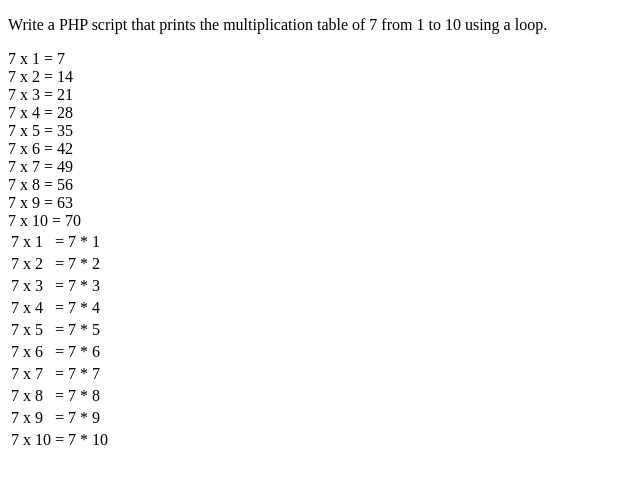
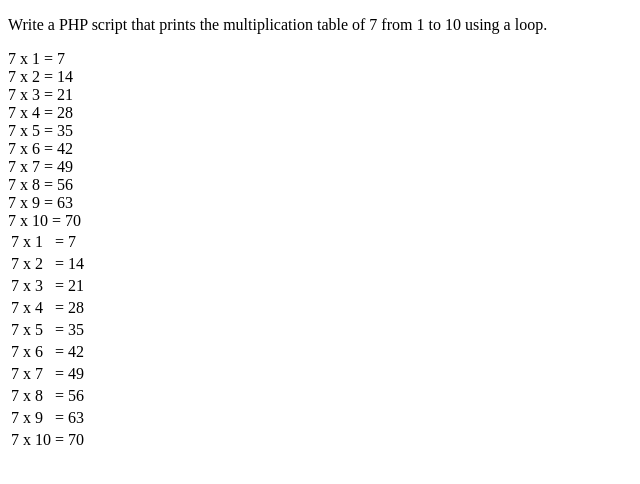
Before and after one commit to LeviNjoroge/my-playground, a PHP site: page /intermediate_math.php in a window 1280 px wide. Shown: the top 484 px of the page, without its empty margins (0-640 px from the left). Run offline with PHP 8.4, Linux system fonts and the light colour scheme.

Commit message:
workin on intermediate math with php

```diff
--- a/PHP/math/intermediate_math.php
+++ b/PHP/math/intermediate_math.php
@@ -32,7 +32,7 @@
             <tbody>
                 <?php
                     for($i=1;$i<=10;$i++){
-                        echo "<tr> <td>7</td><td>x</td><td>$i</td><td>=</td><td>7 * $i</td></tr>";
+                        echo "<tr> <td>7</td><td>x</td><td>$i</td><td>=</td><td>". 7 * $i ."</td></tr>";
                     }
                 ?>
             </tbody>
```
